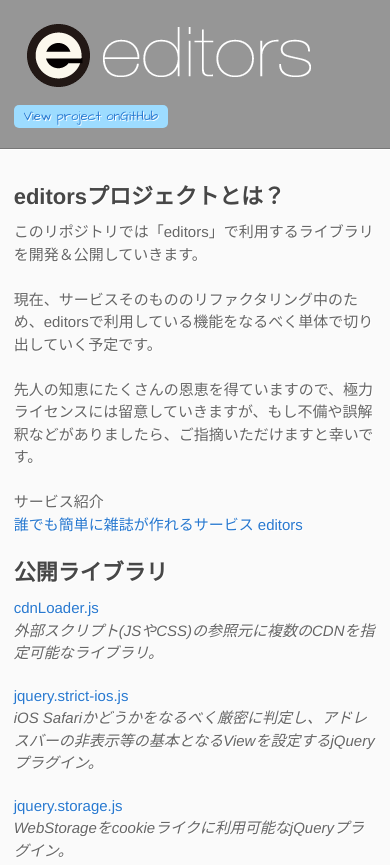
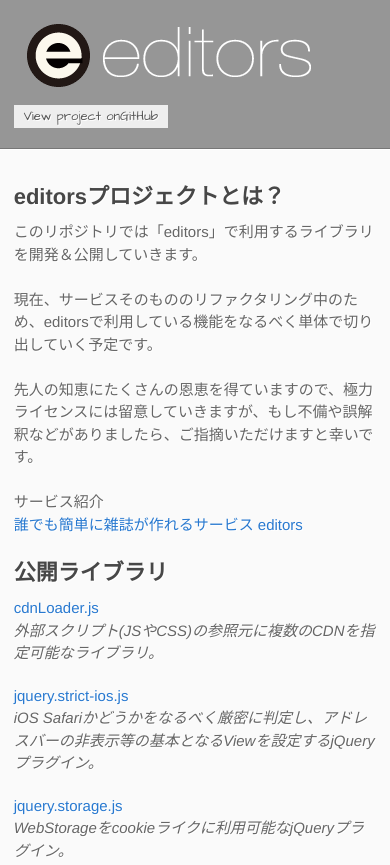
Before and after one commit to typista/typista.github.com, a plain HTML site: page index.html in a window 390 px wide. Shown: the top 865 px of the page. Drawn offline with Linux system fonts and the light colour scheme.

Commit message:
modified:   stylesheets/stylesheet.css

```diff
--- a/stylesheets/stylesheet.css
+++ b/stylesheets/stylesheet.css
@@ -435,11 +435,8 @@ footer a:hover {
     text-align: center;
     font-size: 13px;
     line-height: 1;
-    background-color: #9ddcff;
-    color: #2879d0;
-    -moz-border-radius: 5px;
-    -webkit-border-radius: 5px;
-    border-radius: 5px;
+    background-color: #eee;
+    color: #555;
   }
   header a.button small {
     font-size: 13px;
```
